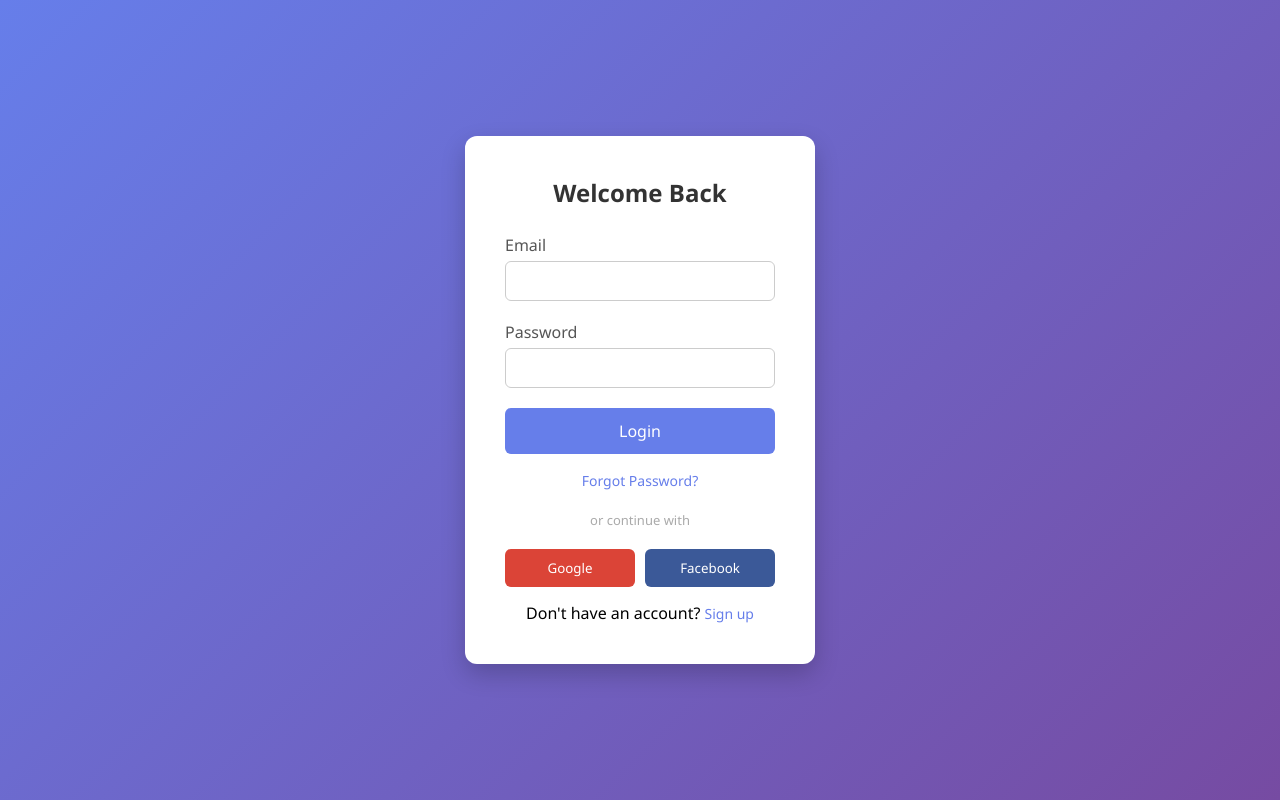
After one commit to jrsimeon/InApp-MTest, a Flask app: page /auth/login in a window 1280 px wide. The commit adds this page. Run offline with Flask 3, Linux system fonts and the light colour scheme; parts of the project's set-up code (start-up, migrations or seed data) failed here and were passed over.

Commit message:
App modified as per the feedback

```diff
--- a/app.py
+++ b/app.py
@@ -1,135 +1,22 @@
 from flask import Flask, request, jsonify
 from sqlalchemy import literal, cast, Integer, func
-
+from flask_jwt_extended import JWTManager
 from database import SessionLocal
 from SQLORmodel import TitleBasics, NameBasics, TitlePrincipals
-from flask import render_template
-
+from flask import render_template, redirect, url_for
+from auth import auth
+from config import settings
 app = Flask(__name__)
 
+# 🔐 JWT Config
+app.config["JWT_SECRET_KEY"] = settings.JWT_SECRET_KEY  # change in prod
+app.config["JWT_ACCESS_TOKEN_EXPIRES"] = settings.JWT_ACCESS_TOKEN_EXPIRES
+app.config["JWT_TOKEN_LOCATION"] = ["headers"]
 
-@app.route("/search", methods=["GET"])
-def search_movie():
-    movie_name = request.args.get("title")
+jwt = JWTManager(app)
 
-    if not movie_name:
-        return jsonify({"error": "Please provide 'title' query param"}), 400
-
-    session = SessionLocal()
-
-    try:
-        results = (
-            session.query(
-                TitleBasics.primaryTitle,
-                NameBasics.primaryName
-            )
-            .join(
-                NameBasics,
-                NameBasics.knownForTitles.like(
-                    literal('%') + TitleBasics.tconst + literal('%')
-                )
-            )
-            .filter(TitleBasics.primaryTitle.ilike(f"%{movie_name}%"))
-            .limit(20)
-            .all()
-        )
-
-        # Format response
-        data = {}
-        for movie, name in results:
-            if movie not in data:
-                data[movie] = []
-            data[movie].append(name)
-
-        response = [
-            {"movie": movie, "cast": list(set(names))}
-            for movie, names in data.items()
-        ]
-
-        return jsonify(response)
-
-    except Exception as e:
-        return jsonify({"error": str(e)}), 500
-
-    finally:
-        session.close()
-
-
-# @app.route("/moviesearch", methods=["GET"])
-# def search_allmovie():
-#     movie_name = request.args.get("title")
-#     year = request.args.get("year")
-#     genre = request.args.get("genre")
-#     person_name = request.args.get("person")
-#     content_type = request.args.get("type")  # movie, tvSeries, etc.
-
-#     if not movie_name:
-#         return jsonify({"error": "Please provide 'title' query param"}), 400
-
-#     session = SessionLocal()
-
-#     try:
-#         query = (
-#             session.query(
-#                 TitleBasics.primaryTitle,
-#                 NameBasics.primaryName
-#             )
-#             .join(
-#                 NameBasics,
-#                 NameBasics.knownForTitles.like(
-#                     literal('%') + TitleBasics.tconst + literal('%')
-#                 )
-#             )
-#         )
-
-#         # Apply filters dynamically
-#         filters = []
-
-#         # Title filter (mandatory)
-#         filters.append(TitleBasics.primaryTitle.ilike(f"%{movie_name}%"))
-
-#         # Year filter
-#         if year:
-#             filters.append(cast(TitleBasics.startYear, Integer) == int(year))
-
-#         # Genre filter
-#         if genre:
-#             filters.append(TitleBasics.genres.ilike(f"%{genre}%"))
-
-#         # Person name filter
-#         if person_name:
-#             filters.append(NameBasics.primaryName.ilike(f"%{person_name}%"))
-
-#         # Type filter (movie, tvSeries, etc.)
-#         if content_type:
-#             filters.append(TitleBasics.titleType.ilike(f"%{content_type}%"))
-
-#         for f in filters:
-#             query = query.filter(f)
-
-#         query = query.limit(20)
-
-#         results = query.all()
-
-#         # Format response
-#         data = {}
-#         for movie, name in results:
-#             if movie not in data:
-#                 data[movie] = []
-#             data[movie].append(name)
-
-#         response = [
-#             {"movie": movie, "cast": list(set(names))}
-#             for movie, names in data.items()
-#         ]
-
-#         return jsonify(response)
-
-#     except Exception as e:
-#         return jsonify({"error": str(e)}), 500
-
-#     finally:
-#         session.close()
+# Register blueprint
+app.register_blueprint(auth, url_prefix="/auth")
 
 @app.route("/moviesearch", methods=["GET"])
 def search_allmovie():
@@ -273,8 +160,16 @@ def search_person():
     finally:
         session.close()
 
+
+# Default route → redirect to login
 @app.route("/")
 def home():
+    return redirect(url_for("auth.login_page"))
+
+
+# Dashboard route (main app template)
+@app.route("/dashboard", methods=["GET", "POST"])
+def dashboard():
     return render_template("index.html")
 
 if __name__ == "__main__":
--- /dev/null
+++ b/auth/routes.py
@@ -0,0 +1,57 @@
+from flask import render_template, request, jsonify
+from flask_jwt_extended import (
+    create_access_token,
+    jwt_required,
+    get_jwt_identity
+)
+from . import auth
+
+
+# # UI Route (serves login page)
+@auth.route('/login')
+def login_page():
+    return render_template('login.html')
+
+@auth.route("/logout")
+def logout_page():
+    return render_template("logout.html")
+
+# API Route (handles login request)
+@auth.route('/api/login', methods=['POST'])
+def login_api():
+    data = request.get_json()
+
+    email = data.get("email")
+    password = data.get("password")
+
+    # Basic validation
+    if not email or not password:
+        return jsonify({"message": "Email and password required"}), 400
+
+    # Can Replace with DB validation
+    if email == "email@test.com" and password == "1234":
+        access_token = create_access_token(identity=email)
+
+        return jsonify({
+            "access_token": access_token,
+            "user": {"email": email}
+        }), 200
+
+    return jsonify({"message": "Invalid credentials"}), 401
+
+# 🔐 PROTECTED API
+@auth.route("/api/profile", methods=["GET"])
+@jwt_required()
+def profile():
+    current_user = get_jwt_identity()
+    return jsonify({
+        "message": "Protected data",
+        "user": current_user
+    })
+
+# 🔐 LOGOUT API (basic version)
+@auth.route("/api/logout", methods=["POST"])
+@jwt_required()
+def logout_api():
+    # For now: client deletes token
+    return jsonify({"message": "Logged out successfully"}), 200
--- /dev/null
+++ b/auth/templates/login.html
@@ -0,0 +1,159 @@
+<!DOCTYPE html>
+<html lang="en">
+<head>
+    <meta charset="UTF-8">
+    <title>Login</title>
+    <meta name="viewport" content="width=device-width, initial-scale=1.0">
+
+    <style>
+        * {
+            margin: 0;
+            padding: 0;
+            box-sizing: border-box;
+            font-family: 'Segoe UI', sans-serif;
+        }
+
+        body {
+            height: 100vh;
+            background: linear-gradient(135deg, #667eea, #764ba2);
+            display: flex;
+            align-items: center;
+            justify-content: center;
+        }
+
+        .login-container {
+            background: #fff;
+            padding: 40px;
+            border-radius: 12px;
+            width: 350px;
+            box-shadow: 0 10px 25px rgba(0,0,0,0.2);
+        }
+
+        .login-container h2 {
+            text-align: center;
+            margin-bottom: 25px;
+            color: #333;
+        }
+
+        .input-group {
+            margin-bottom: 20px;
+        }
+
+        .input-group label {
+            display: block;
+            margin-bottom: 5px;
+            color: #555;
+        }
+
+        .input-group input {
+            width: 100%;
+            padding: 10px;
+            border: 1px solid #ccc;
+            border-radius: 6px;
+            outline: none;
+            transition: 0.3s;
+        }
+
+        .input-group input:focus {
+            border-color: #667eea;
+            box-shadow: 0 0 5px rgba(102,126,234,0.5);
+        }
+
+        .login-btn {
+            width: 100%;
+            padding: 12px;
+            background: #667eea;
+            border: none;
+            color: white;
+            border-radius: 6px;
+            font-size: 16px;
+            cursor: pointer;
+            transition: 0.3s;
+        }
+
+        .login-btn:hover {
+            background: #5a67d8;
+        }
+
+        .extra-links {
+            text-align: center;
+            margin-top: 15px;
+        }
+
+        .extra-links a {
+            text-decoration: none;
+            color: #667eea;
+            font-size: 14px;
+        }
+
+        .extra-links a:hover {
+            text-decoration: underline;
+        }
+
+        .divider {
+            margin: 20px 0;
+            text-align: center;
+            color: #aaa;
+            font-size: 13px;
+        }
+
+        .social-login {
+            display: flex;
+            gap: 10px;
+        }
+
+        .social-login button {
+            flex: 1;
+            padding: 10px;
+            border: none;
+            border-radius: 6px;
+            cursor: pointer;
+            color: white;
+        }
+
+        .google {
+            background: #db4437;
+        }
+
+        .facebook {
+            background: #3b5998;
+        }
+    </style>
+</head>
+<body>
+
+<div class="login-container">
+    <h2>Welcome Back</h2>
+
+    <form method="POST" action="/dashboard">
+        <div class="input-group">
+            <label>Email</label>
+            <input type="email" name="email" required>
+        </div>
+
+        <div class="input-group">
+            <label>Password</label>
+            <input type="password" name="password" required>
+        </div>
+
+        <button type="submit" class="login-btn">Login</button>
+    </form>
+
+    <div class="extra-links">
+        <a href="#">Forgot Password?</a>
+    </div>
+
+    <div class="divider">or continue with</div>
+
+    <div class="social-login">
+        <button class="google">Google</button>
+        <button class="facebook">Facebook</button>
+    </div>
+
+    <div class="extra-links">
+        <p>Don't have an account? <a href="#">Sign up</a></p>
+    </div>
+</div>
+
+</body>
+</html>
--- a/templates/index.html
+++ b/templates/index.html
@@ -33,6 +33,8 @@
 
 <h2>🎬 Search Dashboard</h2>
 
+
+
 <!-- 🔍 Search Filters -->
 <input type="text" id="name" placeholder="Name">
 <input type="text" id="movie" placeholder="Movie Title">
@@ -49,7 +51,7 @@
     <option value="movie">Movie API</option>
 </select>
 
-<button onclick="search()">Search</button>
+<button onclick="search()">Search</button> <a href="/auth/logout" align="right">Logout</a>
 
 <div id="loader" style="display:none; text-align:center; margin-top:20px;">
     <img src="https://i.gifer.com/ZZ5H.gif" width="60" alt="Loading..." />
```
Also changed, not shown: DB_Migration.py (+9 -2 lines), auth/__init__.py (added, +7 -0 lines), auth/templates/logout.html (added, +72 -0 lines), config.py (+34 -2 lines), database.py (+6 -3 lines), models-OLD.py (deleted, +0 -29 lines), templates/index-1.html (deleted, +0 -84 lines), normalize_table.py (renamed from title_migration.py), 1 other file.
